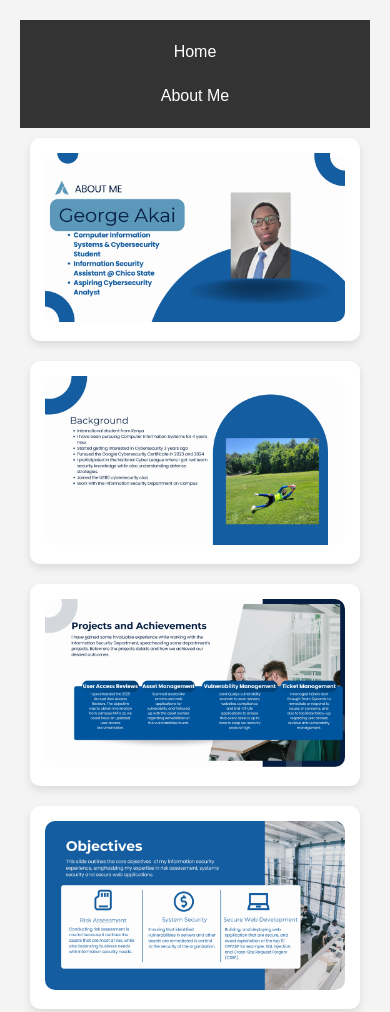
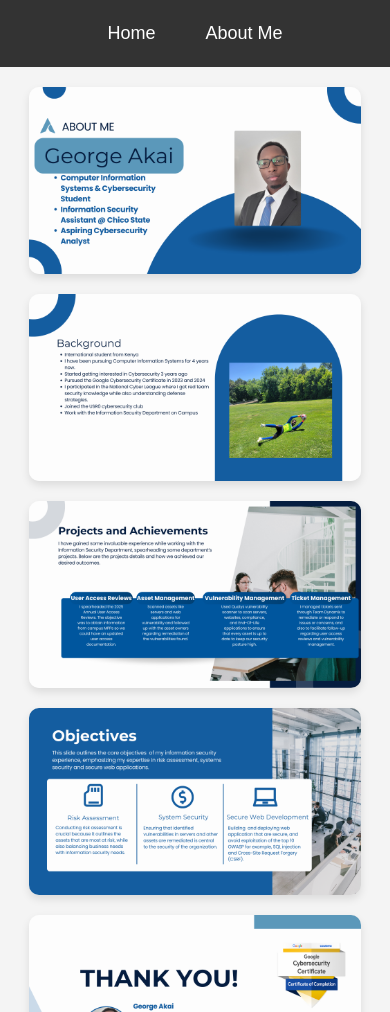
Before and after one commit to GeorgeAkai/my-portfolio, a plain HTML site: page about.html in a window 390 px wide. Shown: the top 1012 px of the page. Drawn offline with Linux system fonts and the light colour scheme.

Commit message:
Update about.html

```diff
--- a/about.html
+++ b/about.html
@@ -10,7 +10,7 @@
             font-family: Arial, sans-serif;
             background-color: #f4f4f4;
             margin: 0;
-            padding: 20px;
+            padding: 0;
             text-align: center;
         }
 
@@ -37,43 +37,29 @@
             background-color: #555;
         }
 
-        /* Image card styling */
+        /* Image styling */
         .image-container {
-            display: grid;
-            grid-template-columns: repeat(auto-fit, minmax(300px, 1fr));
+            display: flex;
+            flex-direction: column;
+            align-items: center;
             gap: 20px;
             padding: 20px;
             max-width: 1200px;
             margin: 0 auto;
         }
 
-        .card {
-            background: white;
-            padding: 20px;
+        .image-container img {
+            width: 100%; /* Take up full width of the screen */
+            max-width: 1200px;
             border-radius: 10px;
             box-shadow: 0px 4px 8px rgba(0, 0, 0, 0.1);
         }
 
-        .card img {
-            width: 100%;
-            border-radius: 10px;
-        }
-
-        /* Media queries for responsiveness */
+        /* Media queries for mobile responsiveness */
         @media (max-width: 768px) {
-            nav {
-                flex-direction: column;
-                font-size: 16px;
-                gap: 10px;
-            }
-
-            .image-container {
-                grid-template-columns: 1fr;
-                padding: 10px;
-            }
-
-            .card {
-                padding: 15px;
+            .image-container img {
+                width: 95%; /* Slightly smaller margin for mobile */
+                max-width: none; /* Remove the max-width restriction */
             }
         }
     </style>
@@ -86,21 +72,11 @@
 
     <!-- Images section -->
     <div class="image-container">
-        <div class="card">
-            <img src="https://github.com/GeorgeAkai/my-portfolio/blob/main/1.png?raw=true" alt="Image 1">
-        </div>
-        <div class="card">
-            <img src="https://github.com/GeorgeAkai/my-portfolio/blob/main/2.png?raw=true" alt="Image 2">
-        </div>
-        <div class="card">
-            <img src="https://github.com/GeorgeAkai/my-portfolio/blob/main/3.png?raw=true" alt="Image 3">
-        </div>
-        <div class="card">
-            <img src="https://github.com/GeorgeAkai/my-portfolio/blob/main/4.png?raw=true" alt="Image 4">
-        </div>
-        <div class="card">
-            <img src="https://github.com/GeorgeAkai/my-portfolio/blob/main/5.png?raw=true" alt="Image 5">
-        </div>
+        <img src="https://github.com/GeorgeAkai/my-portfolio/blob/main/1.png?raw=true" alt="Image 1">
+        <img src="https://github.com/GeorgeAkai/my-portfolio/blob/main/2.png?raw=true" alt="Image 2">
+        <img src="https://github.com/GeorgeAkai/my-portfolio/blob/main/3.png?raw=true" alt="Image 3">
+        <img src="https://github.com/GeorgeAkai/my-portfolio/blob/main/4.png?raw=true" alt="Image 4">
+        <img src="https://github.com/GeorgeAkai/my-portfolio/blob/main/5.png?raw=true" alt="Image 5">
     </div>
 </body>
 </html>
```
